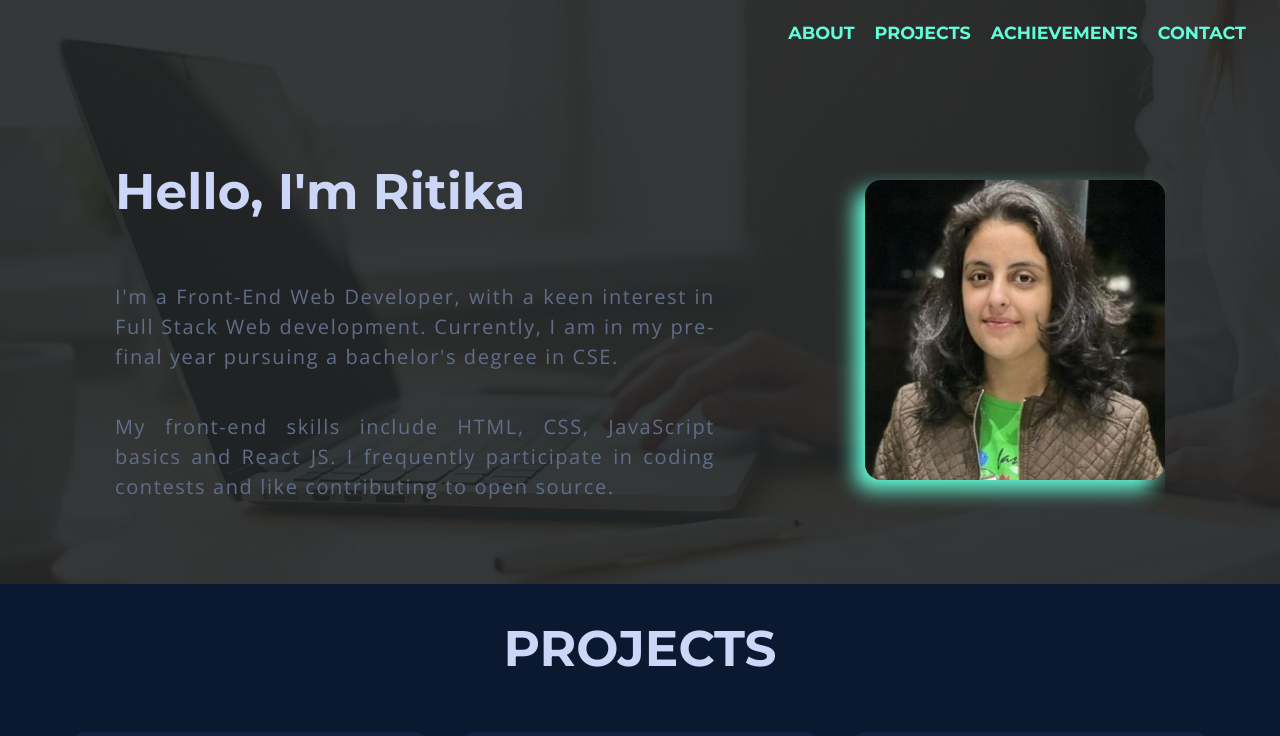
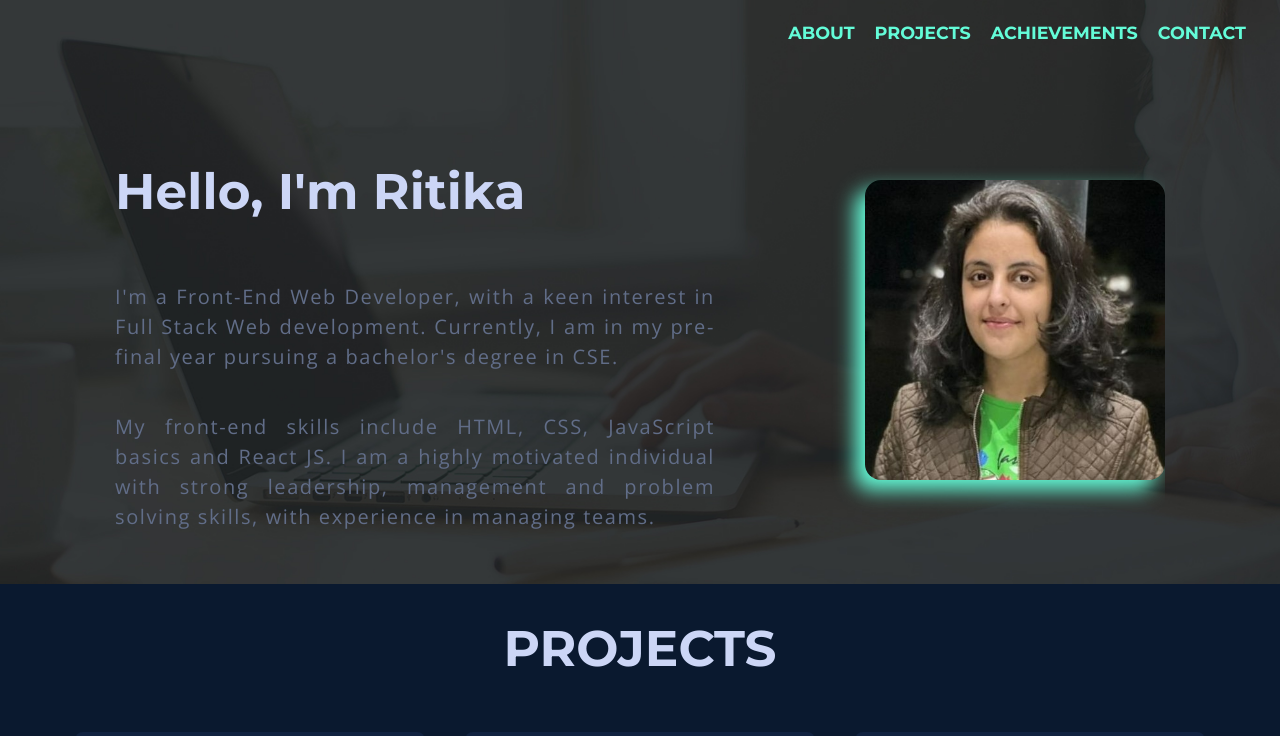
Before and after one commit to ritika728/Portfolio, a React (Create React App) app: page / in a window 1280 px wide. Shown: the top 736 px of the page. Built offline with nearby package versions, Linux system fonts and the light colour scheme; a web font is replaced by a local one.

Commit message:
content changed

```diff
--- a/src/Components/Navigation/navigation.jsx
+++ b/src/Components/Navigation/navigation.jsx
@@ -98,7 +98,10 @@ export default function DrawerAppBar(props) {
             <p>
 I'm a Front-End Web Developer, with a keen interest in Full Stack Web development. Currently, I am in my pre-final year pursuing a bachelor's degree in CSE.
 </p>
-            <p>My front-end skills include HTML, CSS, JavaScript basics and React JS. I frequently participate in coding contests and like contributing to open source.</p>
+            <p>My front-end skills include HTML, CSS, JavaScript basics and React JS. I am a highly motivated individual with strong
+leadership, management and problem solving
+skills, with experience in managing teams.
+</p>
           </div>
           <div className="photo">
             <img className="image"  style={{height:"300px"}}src={require('./image.jpg')} alt="alternate" />
--- a/src/components/navigation/navigation.jsx
+++ b/src/components/navigation/navigation.jsx
@@ -98,7 +98,10 @@ export default function DrawerAppBar(props) {
             <p>
 I'm a Front-End Web Developer, with a keen interest in Full Stack Web development. Currently, I am in my pre-final year pursuing a bachelor's degree in CSE.
 </p>
-            <p>My front-end skills include HTML, CSS, JavaScript basics and React JS. I frequently participate in coding contests and like contributing to open source.</p>
+            <p>My front-end skills include HTML, CSS, JavaScript basics and React JS. I am a highly motivated individual with strong
+leadership, management and problem solving
+skills, with experience in managing teams.
+</p>
           </div>
           <div className="photo">
             <img className="image"  style={{height:"300px"}}src={require('./image.jpg')} alt="alternate" />
```
